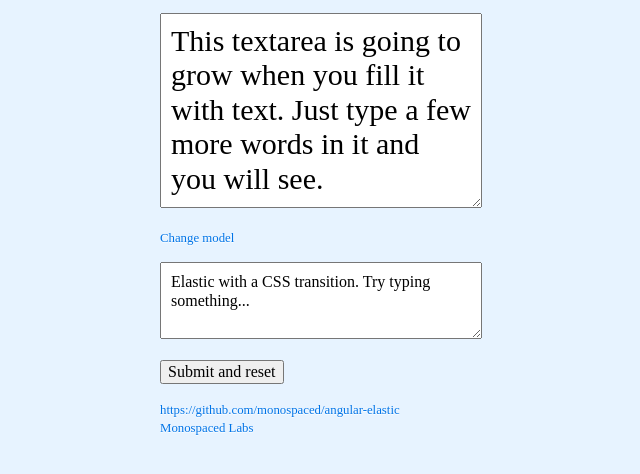
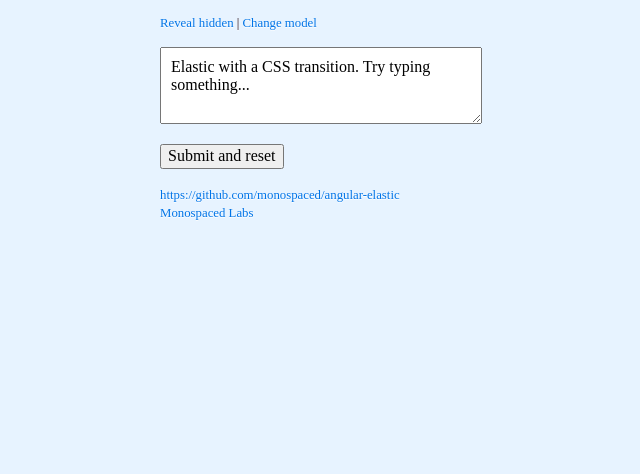
Before and after one commit to monospaced/angular-elastic, a website: page index.html in a window 1280 px wide. Shown: the part 46-520 px from the top of the page, without its empty margins (240-880 px from the left). Drawn offline with nearby package versions, Linux system fonts and the light colour scheme.

Commit message:
test hidden textarea

```diff
--- a/index.html
+++ b/index.html
@@ -60,8 +60,9 @@
 
   <form data-ng-submit="submit()">
     <p>
-      <textarea class="msd-elastic" data-ng-model="foo" id="first"></textarea>
+      <textarea class="msd-elastic" data-ng-model="foo" id="first" data-ng-show="reveal"></textarea>
     </p>
+    <small data-ng-show="!reveal"><a href data-ng-click="reveal = true">Reveal hidden</a> | </small>
     <small><a href data-ng-click="foo = 'Model changed'">Change model</a></small>
     <p>
       <textarea class="animate msd-elastic: \n;" data-ng-model="bar"></textarea>
@@ -83,7 +84,7 @@
       .controller('elasticDemoController', ['$scope', function($scope){
         'use strict';
 
-        $scope.foo = 'This textarea is going to grow when you fill it with text. Just type a few more words in it and you will see.';
+        $scope.foo = 'This textarea is going to grow when you fill it with text. Just type a few more words in it and you will see. This textarea is going to grow when you fill it with text.';
         $scope.bar = 'Elastic with a CSS transition. Try typing something...';
 
         $scope.submit = function(){
```
